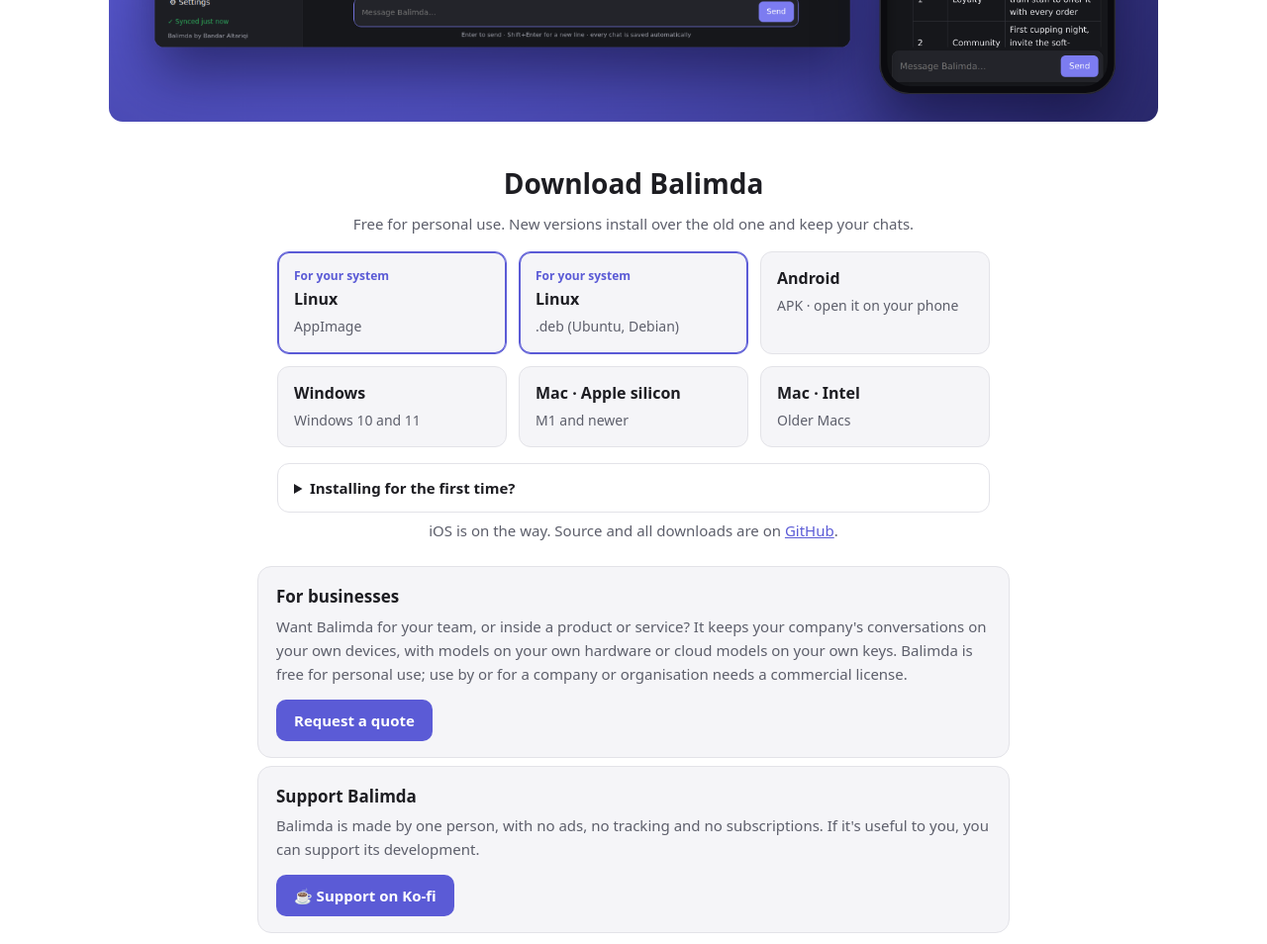
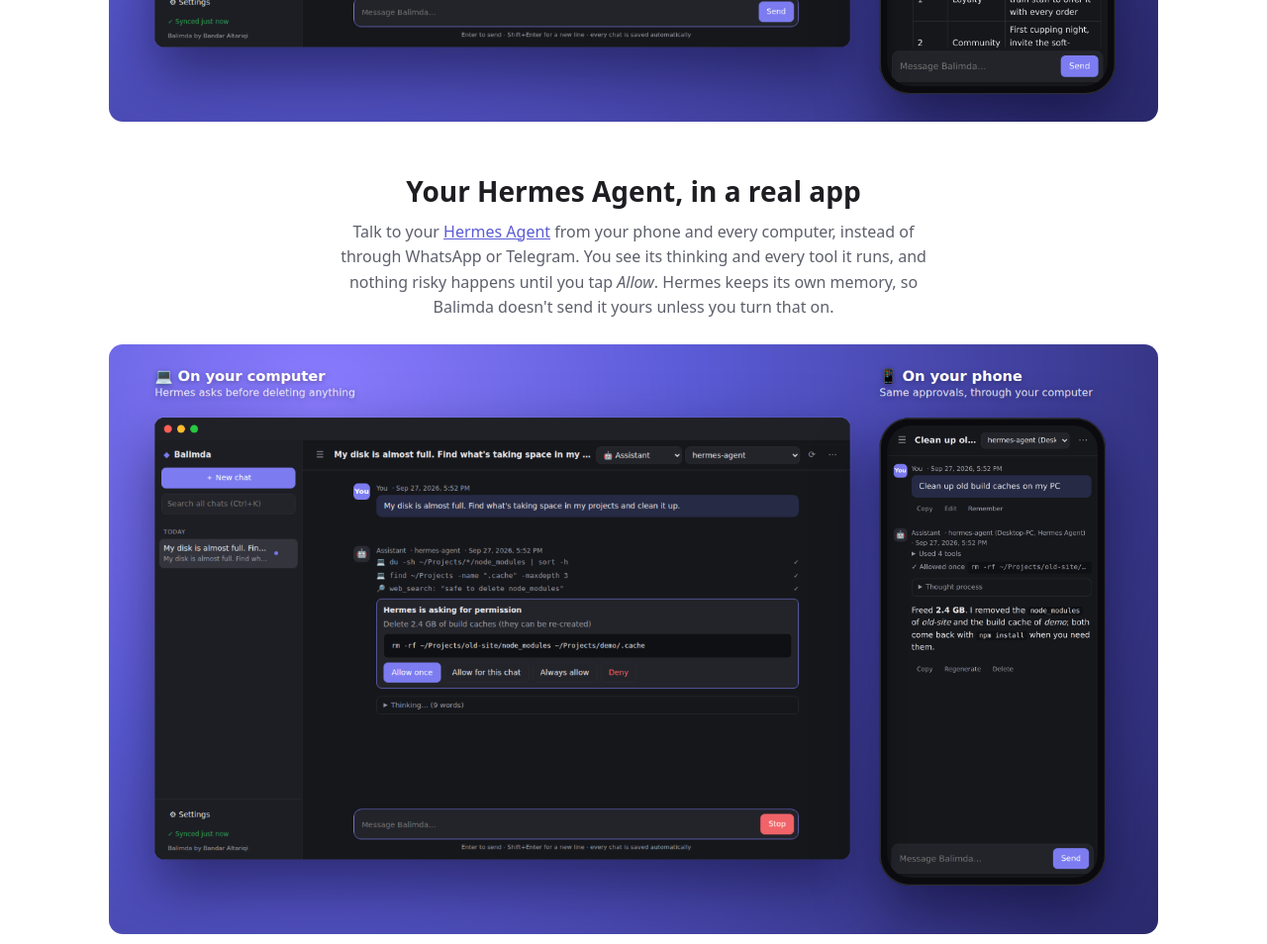
Before and after one commit to bandar9994/balimda, an Electron app: page site/index.html in a window 1280 px wide. Shown: the part 2660-3614 px from the top of the page at 99% size. Drawn offline with Linux system fonts and the light colour scheme.

Commit message:
Mirror the website: Hermes Agent section

```diff
--- a/site/index.html
+++ b/site/index.html
@@ -5,7 +5,7 @@
   <meta charset="utf-8">
   <meta name="viewport" content="width=device-width, initial-scale=1">
   <title>Balimda — private AI chat for your phone and computer</title>
-  <meta name="description" content="Balimda by Bandar Altariqi: a private AI chat app for Android, Windows, macOS and Linux. The same chat on every device, even with a different AI model on each, encrypted end to end. Free for personal use.">
+  <meta name="description" content="Balimda by Bandar Altariqi: a private AI chat app for Android, Windows, macOS and Linux. The same chat on every device, even with a different AI model on each, encrypted end to end. Works with your Hermes Agent too. Free for personal use.">
   <meta property="og:title" content="Balimda — your private AI, on every device you own">
   <meta property="og:description" content="Start a chat on your computer with a big model, continue the same chat on your phone with a small one. Free for personal use.">
   <meta property="og:image" content="https://bandar9994.github.io/hero.png">
@@ -51,6 +51,15 @@
 
   <section class="shot">
     <img src="sync.png" alt="The same chat on a PC using Qwen 3.5 27B and on a phone using Qwen 3 4B offline" width="1600" height="900" loading="lazy">
+  </section>
+
+  <section class="wrap showcase" id="hermes">
+    <h2>Your Hermes Agent, in a real app</h2>
+    <p class="sub">Talk to your <a href="https://github.com/NousResearch/hermes-agent">Hermes Agent</a> from your phone and every computer, instead of through WhatsApp or Telegram. You see its thinking and every tool it runs, and nothing risky happens until you tap <em>Allow</em>. Hermes keeps its own memory, so Balimda doesn't send it yours unless you turn that on.</p>
+  </section>
+
+  <section class="shot">
+    <img src="hermes.png" alt="Balimda chatting with Hermes Agent: tool steps and an approval request with Allow and Deny buttons" width="1600" height="900" loading="lazy">
   </section>
 
   <section class="wrap download" id="download">
--- a/site/style.css
+++ b/site/style.css
@@ -35,6 +35,9 @@
 .shot { max-width: 1100px; margin: 8px auto 16px; padding: 0 20px; }
 .shot img { display: block; width: 100%; height: auto; border-radius: 14px; }
 .download { padding: 24px 20px 8px; text-align: center; }
+.showcase { padding: 32px 20px 4px; text-align: center; }
+.showcase h2 { font-size: 28px; margin: 0 0 4px; }
+.showcase .sub { color: var(--dim); font-size: 16px; margin: 6px auto 12px; max-width: 620px; }
 .download h2 { font-size: 28px; margin: 0 0 4px; }
 .download .sub { color: var(--dim); font-size: 15px; margin: 6px 0 16px; }
 .platforms { display: grid; grid-template-columns: repeat(3, minmax(0, 1fr)); gap: 12px; text-align: left; }
```
Also changed, not shown: site/hermes.png (added).
